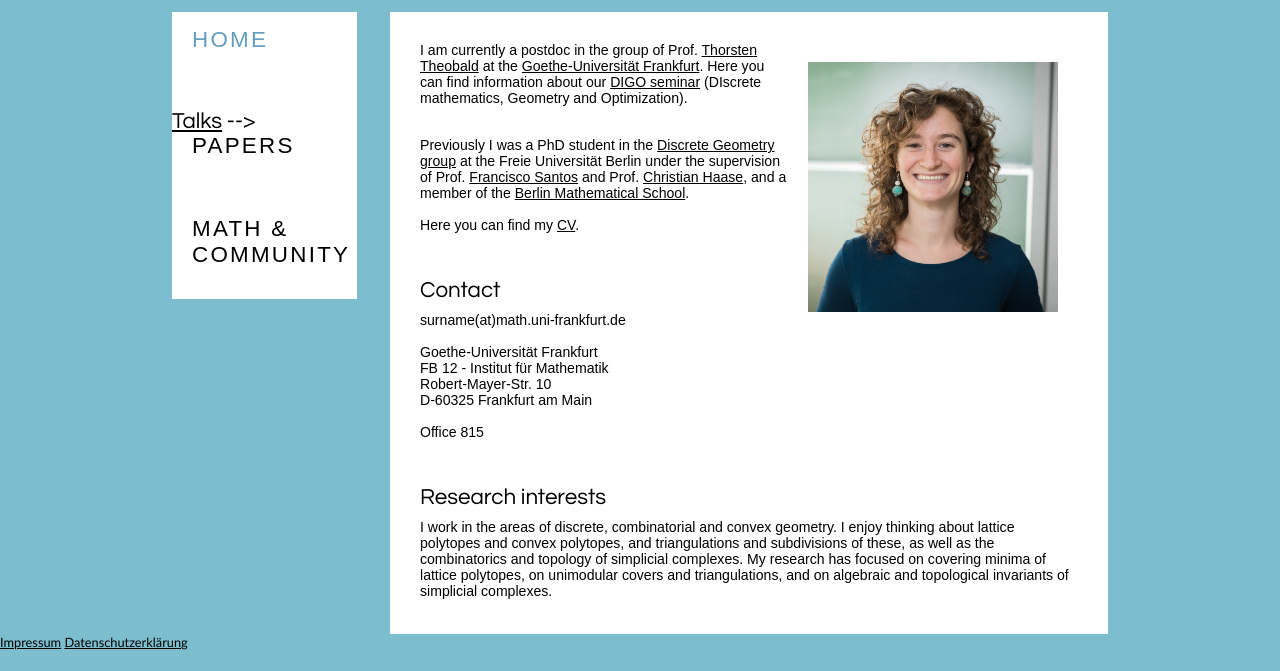
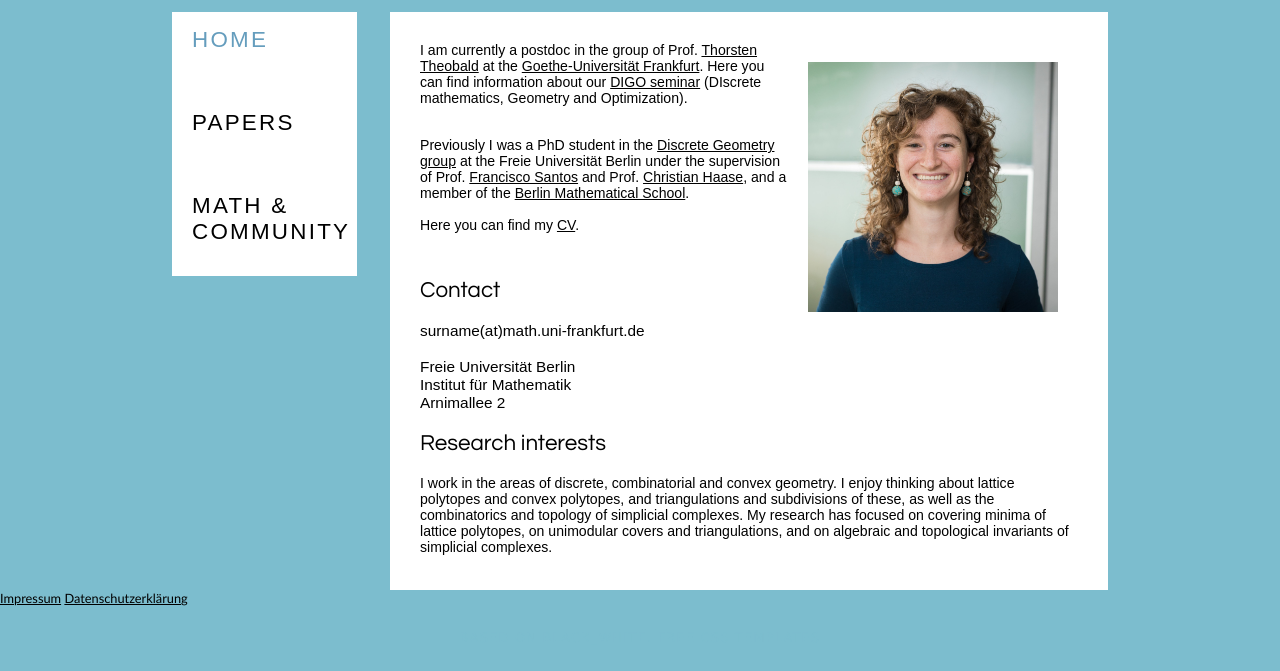
Before and after one commit to codenotti/codenotti.github.io, a plain HTML site: page index.html in a window 1280 px wide. Shown: the part 118-789 px from the top of the page. Drawn offline with Linux system fonts and the light colour scheme.

Commit message:
small edits

```diff
--- a/index.html
+++ b/index.html
@@ -29,8 +29,6 @@
           <!-- put class="selected" in the li tag for the selected page - to highlight which page you're on -->
           <h2><li class="selected"><a href="index.html">Home</a></li>
 
-<! --          <li><a href="talks.html">Talks</a></li> -->
-
           <li><a href="papers.html">Papers</a></li>
 
           <li><a href="community.html">Math & <br> community</a></li>
@@ -59,27 +57,22 @@ Prof. <A HREF="https://www.mi.fu-berlin.de/math/groups/ag-diskret-algebra-geom/m
 			<br>Here you can find my <a href="CV.pdf">CV</a>.</br> </h5></p>
 
         <br>
-        <h3>Contact </h3>
-			<h5>
+        <h2>Contact </h2>
+			<h4>
 			<p>surname(at)math.uni-frankfurt.de </p>
 			<br>
 			<p>
-			Goethe-Universit&aumlt Frankfurt
+			Freie Universit&aumlt Berlin
 			<br>
-			FB 12 - Institut f&uumlr Mathematik
+			Institut f&uumlr Mathematik
 			<br>
-			Robert-Mayer-Str. 10
-			<br>
-			D-60325 Frankfurt am Main
-			</p>
-			<br>
-			<p>Office 815 </p>
+			Arnimallee 2
 			<br>
 
 
-			</h5>
+			</h4>
 
-			<h3>Research interests</h3>
+			<h2>Research interests</h2>
 			<h5>I work in the areas of discrete, combinatorial and convex geometry. I enjoy thinking
 about lattice polytopes and convex polytopes, and triangulations and subdivisions of these,
 as well as the combinatorics and topology of simplicial complexes. My research has focused on covering minima
```
